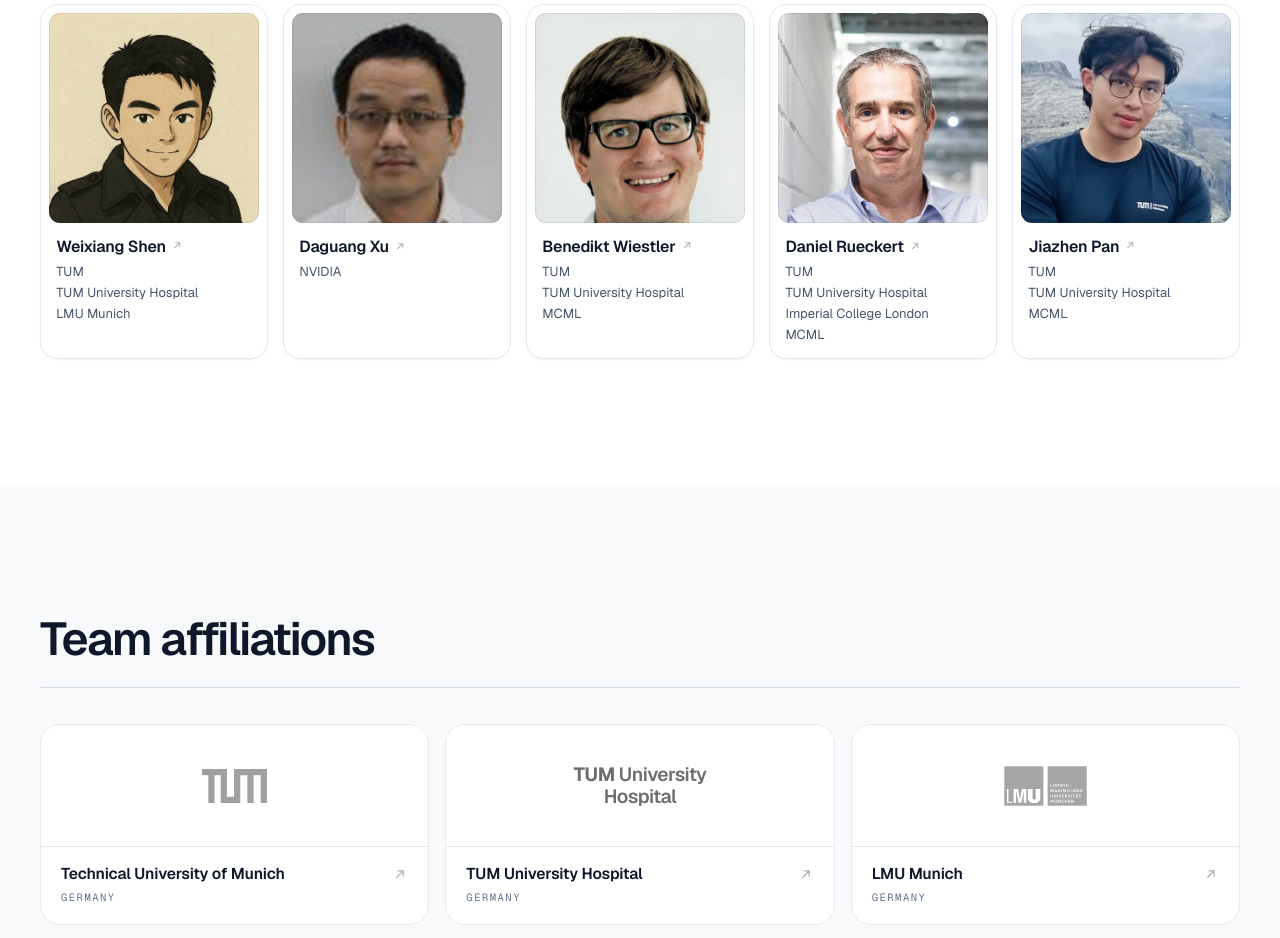
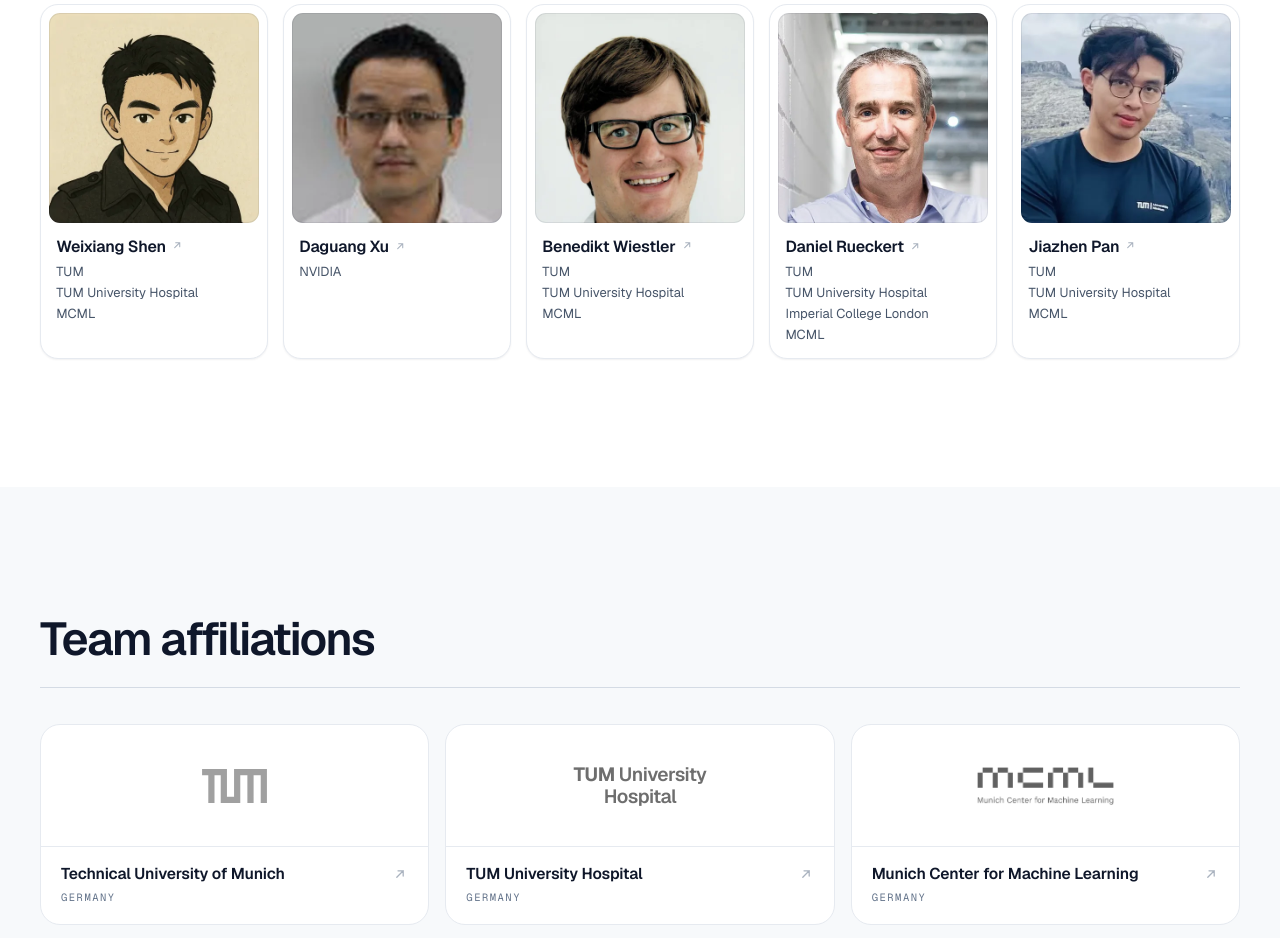
Before and after one commit to JakobShen/MedCUA, a plain HTML site: page team/index.html in a window 1280 px wide. Shown: the part 481-1419 px from the top of the page. Drawn offline with Linux system fonts and the light colour scheme.

Commit message:
Update MedCUA team affiliations and profile link

```diff
--- a/team/index.html
+++ b/team/index.html
@@ -63,7 +63,7 @@
                 <div class="person-photo"><img src="../assets/team/weixiang-shen.webp" width="480" height="480" alt="" loading="lazy" decoding="async"></div>
                 <div class="person-body">
                   <h3 class="person-name"><a class="person-link" href="https://scholar.google.com/citations?user=TuDvingAAAAJ">Weixiang <span class="nowrap">Shen<svg class="person-ext" viewBox="0 0 20 20" fill="none" stroke="currentColor" stroke-width="1.7" stroke-linecap="round" stroke-linejoin="round" aria-hidden="true"><path d="M6 14 14 6M7.5 6H14v6.5"/></svg></span><span class="sr-only">, Google Scholar profile</span></a></h3>
-                  <ul class="person-aff" aria-label="Affiliations"><li><abbr title="Technical University of Munich">TUM</abbr></li><li>TUM University Hospital</li><li>LMU Munich</li></ul>
+                  <ul class="person-aff" aria-label="Affiliations"><li><abbr title="Technical University of Munich">TUM</abbr></li><li>TUM University Hospital</li><li><abbr title="Munich Center for Machine Learning">MCML</abbr></li></ul>
                 </div>
               </div>
             </li>
@@ -89,7 +89,7 @@
               <div class="person is-link">
                 <div class="person-photo"><img src="../assets/team/daniel-rueckert.webp" width="480" height="480" alt="" loading="lazy" decoding="async"></div>
                 <div class="person-body">
-                  <h3 class="person-name"><a class="person-link" href="https://www.tum.de/aktuelles/alle-meldungen/pressemitteilungen/details/ki-medizinforscher-daniel-rueckert-erhaelt-leibniz-preis">Daniel <span class="nowrap">Rueckert<svg class="person-ext" viewBox="0 0 20 20" fill="none" stroke="currentColor" stroke-width="1.7" stroke-linecap="round" stroke-linejoin="round" aria-hidden="true"><path d="M6 14 14 6M7.5 6H14v6.5"/></svg></span><span class="sr-only">, TUM news article</span></a></h3>
+                  <h3 class="person-name"><a class="person-link" href="https://www.professoren.tum.de/rueckert-daniel">Daniel <span class="nowrap">Rueckert<svg class="person-ext" viewBox="0 0 20 20" fill="none" stroke="currentColor" stroke-width="1.7" stroke-linecap="round" stroke-linejoin="round" aria-hidden="true"><path d="M6 14 14 6M7.5 6H14v6.5"/></svg></span><span class="sr-only">, TUM professor profile</span></a></h3>
                   <ul class="person-aff" aria-label="Affiliations"><li><abbr title="Technical University of Munich">TUM</abbr></li><li>TUM University Hospital</li><li>Imperial College London</li><li><abbr title="Munich Center for Machine Learning">MCML</abbr></li></ul>
                 </div>
               </div>
@@ -130,16 +130,6 @@
               <div class="inst-logo"><span class="inst-wordmark" aria-hidden="true"><b>TUM</b> University Hospital</span></div>
               <div class="inst-body">
                 <p class="inst-name"><a class="inst-link" href="https://www.mh.tum.de/en/mh/tum-school/structure/locations/">TUM University Hospital</a></p>
-                <p class="inst-country">Germany</p>
-                <svg class="inst-ext" viewBox="0 0 20 20" fill="none" stroke="currentColor" stroke-width="1.6" stroke-linecap="round" stroke-linejoin="round" aria-hidden="true"><path d="M6 14 14 6M7.5 6H14v6.5"/></svg>
-              </div>
-            </div>
-          </li>
-          <li data-reveal style="--d:2">
-            <div class="inst">
-              <div class="inst-logo"><img class="logo logo--lmu" src="../assets/logos/lmu.svg" width="68" height="36" alt="" loading="lazy"></div>
-              <div class="inst-body">
-                <p class="inst-name"><a class="inst-link" href="https://www.lmu.de/en/">LMU Munich</a></p>
                 <p class="inst-country">Germany</p>
                 <svg class="inst-ext" viewBox="0 0 20 20" fill="none" stroke="currentColor" stroke-width="1.6" stroke-linecap="round" stroke-linejoin="round" aria-hidden="true"><path d="M6 14 14 6M7.5 6H14v6.5"/></svg>
               </div>
```
Also changed, not shown: index.html (+0 -1 lines).
